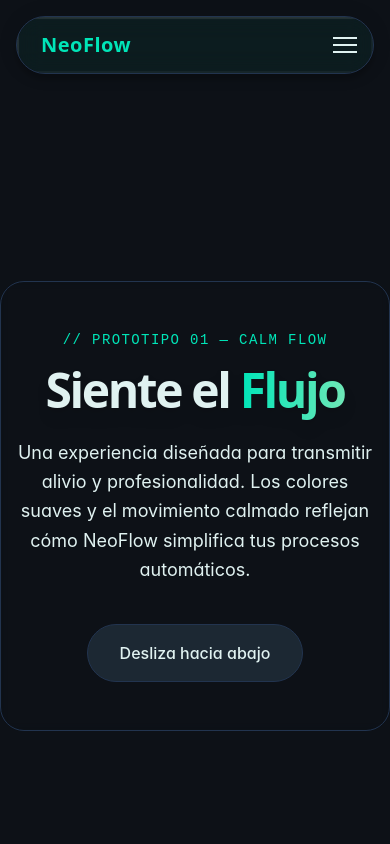
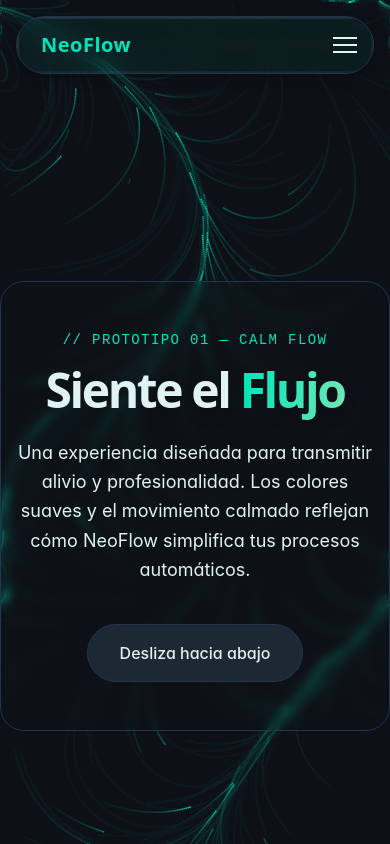
Before and after one commit to mtorrespro2fp/tfcmunir2026, a React (Vite) app: page /tfcmunir2026/proto1 in a window 390 px wide. Shown: the top 844 px of the page. Built offline with nearby package versions, Linux system fonts and the light colour scheme; the HTML template or start-up script is replaced by a standard one.

Commit message:
Fix: Restaurar diseño completo en móvil y optimizar carga de partículas para recuperar 60 FPS

```diff
--- a/src/components/ui/flow-field-background.tsx
+++ b/src/components/ui/flow-field-background.tsx
@@ -111,18 +111,16 @@ export default function NeuralBackground({
       canvas.style.height = `${height}px`;
 
       particles = [];
-      for (let i = 0; i < particleCount; i++) {
+      const isMobile = window.innerWidth < 768;
+      // Drastically reduce particles on mobile to maintain 60FPS fluid speed
+      const actualParticleCount = isMobile ? Math.min(100, particleCount) : particleCount;
+
+      for (let i = 0; i < actualParticleCount; i++) {
         particles.push(new Particle());
       }
     };
 
     const animate = () => {
-      if (window.innerWidth < 768) {
-        ctx.clearRect(0, 0, width, height);
-        animationFrameId = requestAnimationFrame(animate);
-        return;
-      }
-
       ctx.globalCompositeOperation = "destination-out";
       ctx.fillStyle = `rgba(0, 0, 0, ${trailOpacity})`;
       ctx.fillRect(0, 0, width, height);
@@ -143,7 +141,6 @@ export default function NeuralBackground({
     };
 
     const handleMouseMove = (e: MouseEvent) => {
-      if (window.innerWidth < 768) return;
       const rect = canvas.getBoundingClientRect();
       mouse.x = e.clientX - rect.left;
       mouse.y = e.clientY - rect.top;
@@ -170,7 +167,7 @@ export default function NeuralBackground({
   }, [color, trailOpacity, particleCount, speed]);
 
   return (
-    <div ref={containerRef} className={cn("relative w-full h-full overflow-hidden hidden md:block", className)}>
+    <div ref={containerRef} className={cn("relative w-full h-full overflow-hidden", className)}>
       <canvas ref={canvasRef} className="block w-full h-full" />
     </div>
   );
--- a/src/components/ui/liquid-glass.tsx
+++ b/src/components/ui/liquid-glass.tsx
@@ -32,8 +32,10 @@ export const GlassEffect: React.FC<GlassEffectProps> = ({
     >
       {/* Glass Layers */}
       <div
-        className="absolute inset-0 z-0 overflow-hidden rounded-inherit glass-filter-layer"
+        className="absolute inset-0 z-0 overflow-hidden rounded-inherit"
         style={{
+          backdropFilter: "blur(3px)",
+          filter: "url(#glass-distortion)",
           isolation: "isolate",
         }}
       />
--- a/src/index.css
+++ b/src/index.css
@@ -177,12 +177,12 @@
   }
 
   .node-pulse {
-    animation: node-pulse 2s ease-in-out infinite;
+    animation: pulse-node 2s cubic-bezier(0.4, 0, 0.6, 1) infinite;
   }
 
-  @keyframes node-pulse {
-    0%, 100% { opacity: 0.6; }
-    50% { opacity: 1; }
+  @keyframes pulse-node {
+    0%, 100% { opacity: 1; }
+    50% { opacity: .5; }
   }
 
   .flow-line {
```
